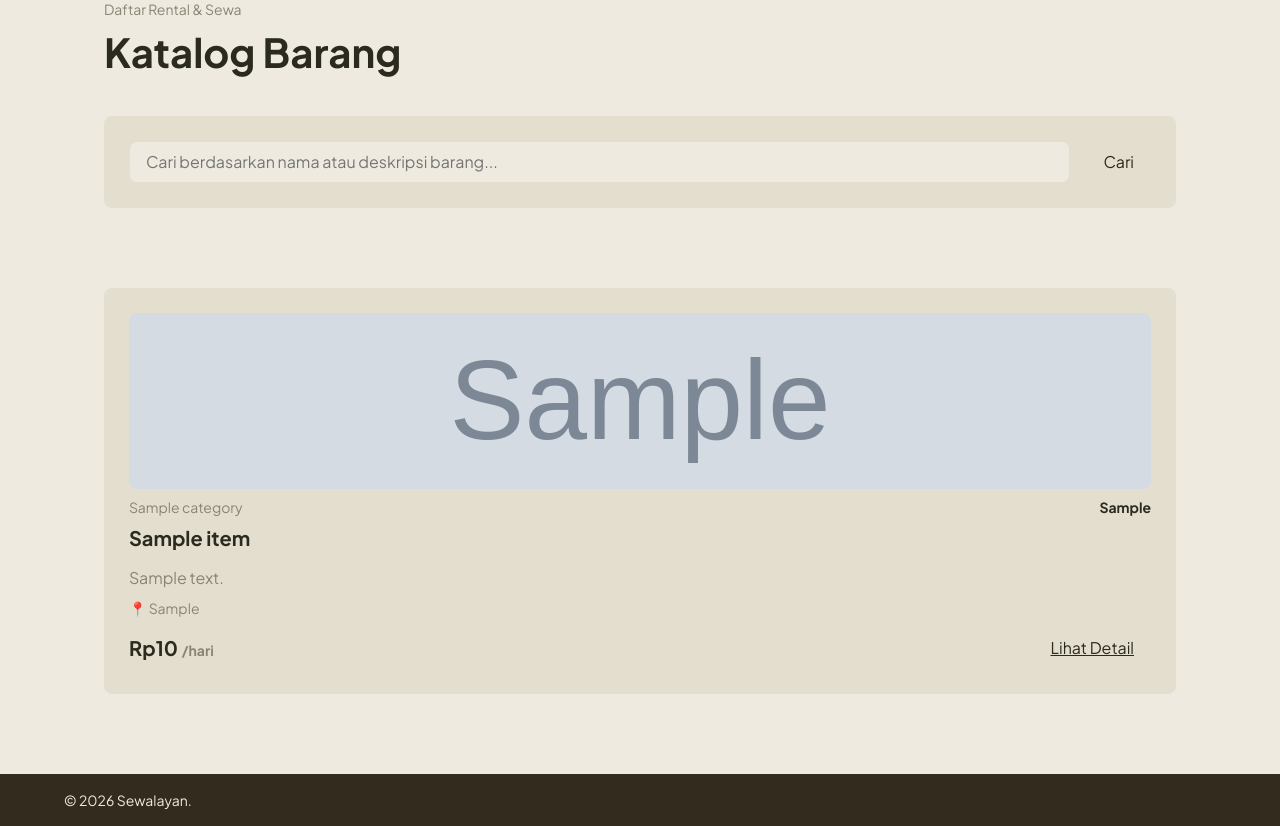
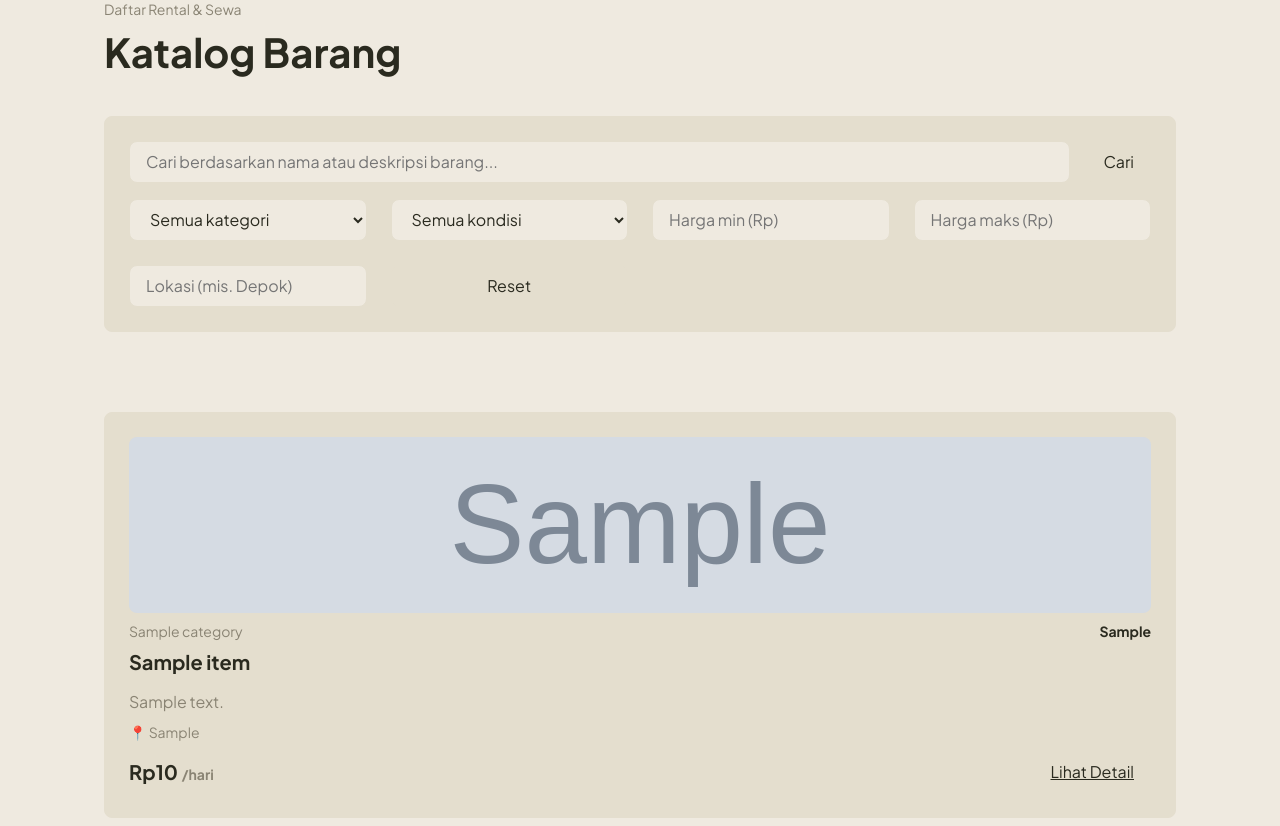
Before and after one commit to PBP-E-10/sewalayan, a Django app: page /item/ in a window 1280 px wide. Shown: the part 155-981 px from the top of the page. Run offline with Django 5.2, Linux system fonts and the light colour scheme; tables that the repository leaves empty hold one stand-in row (values such as "Sample post"); grey boxes marked "Sample" are stand-in pictures.

Commit message:
feat(item): Menambah fitur filter berdasarkan kategori, kondisi, harga, dan lokasi di katalog, serta menambah fitur reset filter

```diff
--- a/item/views.py
+++ b/item/views.py
@@ -4,7 +4,8 @@ from django.db.models import Q
 from django.http import JsonResponse
 from django.shortcuts import get_object_or_404, redirect, render
 from django.views.decorators.http import require_POST
-
+from .models import Item, Category
+from decimal import Decimal, InvalidOperation
 from .forms import ItemForm
 from .models import Item
 
@@ -47,19 +48,53 @@ def _is_eligible(form, item):
         return False
     return True
 
+def _parse_decimal(value):
+    """Ubah teks jadi Decimal, atau None kalau kosong/tidak valid."""
+    try:
+        return Decimal(str(value).strip())
+    except (InvalidOperation, ValueError):
+        return None
+
 
 
 
 def item_list(request):
-    return render(request, 'item/item_list.html')
+    # Daftar kategori dikirim ke template untuk dropdown filter
+    categories = Category.objects.order_by('name')
+    return render(request, 'item/item_list.html', {'categories': categories})
 
 
 def get_items_json(request):
-    query = request.GET.get("q", "").strip()
+    params = request.GET
     items = Item.objects.select_related('category').order_by('-created_at')
 
+    # Pencarian teks
+    query = params.get('q', '').strip()
     if query:
         items = items.filter(Q(name__icontains=query) | Q(description__icontains=query))
+
+    # Filter kategori (berdasarkan id)
+    category = params.get('category', '').strip()
+    if category.isdigit():
+        items = items.filter(category_id=int(category))
+
+    # Filter harga per hari
+    min_price = _parse_decimal(params.get('min_price', ''))
+    if min_price is not None:
+        items = items.filter(price_per_day__gte=min_price)
+    max_price = _parse_decimal(params.get('max_price', ''))
+    if max_price is not None:
+        items = items.filter(price_per_day__lte=max_price)
+
+    # Filter kondisi: nilainya "Grade A", "Grade B", dst. (cocok dengan awal teks grade)
+    grade = params.get('grade', '').strip()
+    if grade:
+        items = items.filter(condition_grade__startswith=grade)
+
+    # Filter lokasi
+    location = params.get('location', '').strip()
+    if location:
+        items = items.filter(location__icontains=location)
 
     data = [
         {
@@ -77,7 +112,6 @@ def get_items_json(request):
         for item in items
     ]
     return JsonResponse(data, safe=False)
-
 
 def item_detail(request, pk):
     item = get_object_or_404(Item.objects.select_related('owner', 'category'), pk=pk)
--- a/templates/item/item_list.html
+++ b/templates/item/item_list.html
@@ -20,12 +20,39 @@
             {% endif %}
         </div>
 
-        <!-- PENCARIAN -->
+        <!-- PENCARIAN & FILTER -->
         <div class="card">
-            <form id="item-search-form" class="row">
-                <input type="search" id="search-input" name="q" class="input" style="flex: 1;"
-                       placeholder="Cari berdasarkan nama atau deskripsi barang..." autocomplete="off">
-                <button type="submit" class="btn">Cari</button>
+            <form id="item-search-form" class="stack">
+
+                <div class="row">
+                    <input type="search" id="search-input" name="q" class="input" style="flex: 1;"
+                           placeholder="Cari berdasarkan nama atau deskripsi barang..." autocomplete="off">
+                    <button type="submit" class="btn">Cari</button>
+                </div>
+
+                <div class="grid grid--sm">
+                    <select name="category" class="input">
+                        <option value="">Semua kategori</option>
+                        {% for category in categories %}
+                            <option value="{{ category.pk }}">{{ category.name }}</option>
+                        {% endfor %}
+                    </select>
+
+                    <select name="grade" class="input">
+                        <option value="">Semua kondisi</option>
+                        <option value="Grade A">Grade A — Seperti Baru</option>
+                        <option value="Grade B">Grade B — Sangat Baik</option>
+                        <option value="Grade C">Grade C — Baik/Layak Pakai</option>
+                        <option value="Grade D">Grade D — Terbatas</option>
+                    </select>
+
+                    <input type="number" name="min_price" min="0" class="input" placeholder="Harga min (Rp)">
+                    <input type="number" name="max_price" min="0" class="input" placeholder="Harga maks (Rp)">
+                    <input type="text" name="location" class="input" placeholder="Lokasi (mis. Depok)" autocomplete="off">
+
+                    <button type="reset" class="btn">Reset</button>
+                </div>
+
             </form>
         </div>
 
@@ -118,16 +145,26 @@
         return article;
     }
 
-    async function fetchItems(searchQuery = "") {
+    // Kumpulkan semua kolom form (pencarian + filter) menjadi query string.
+    // Kolom yang kosong dilewati.
+    function buildQueryString() {
+        const params = new URLSearchParams();
+        new FormData(searchForm).forEach(function (value, key) {
+            const text = String(value).trim();
+            if (text) params.append(key, text);
+        });
+        return params.toString();
+    }
+
+    async function fetchItems() {
         if (itemsAbortController) itemsAbortController.abort();
         itemsAbortController = new AbortController();
 
         try {
             displayPageSection({ showLoading: true });
 
-            const url = searchQuery
-                ? `${ITEMS_ENDPOINT}?q=${encodeURIComponent(searchQuery)}`
-                : ITEMS_ENDPOINT;
+            const queryString = buildQueryString();
+            const url = queryString ? `${ITEMS_ENDPOINT}?${queryString}` : ITEMS_ENDPOINT;
 
             const response = await fetch(url, {
                 headers: { 'Accept': 'application/json' },
@@ -152,17 +189,22 @@
         }
     }
 
-    searchInput.addEventListener('input', function () {
+    // Perubahan di kolom mana pun (ketik, pilih dropdown) memuat ulang daftar, dengan jeda 300 ms
+    searchForm.addEventListener('input', function () {
         clearTimeout(searchDebounceTimer);
-        searchDebounceTimer = setTimeout(() => {
-            fetchItems(searchInput.value.trim());
-        }, SEARCH_DEBOUNCE_DELAY);
+        searchDebounceTimer = setTimeout(fetchItems, SEARCH_DEBOUNCE_DELAY);
     });
 
     searchForm.addEventListener('submit', function (e) {
         e.preventDefault();
         clearTimeout(searchDebounceTimer);
-        fetchItems(searchInput.value.trim());
+        fetchItems();
+    });
+
+    // Reset mengosongkan form; nilai baru baru terbaca setelah event selesai
+    searchForm.addEventListener('reset', function () {
+        clearTimeout(searchDebounceTimer);
+        setTimeout(fetchItems, 0);
     });
 
     fetchItems();
```
